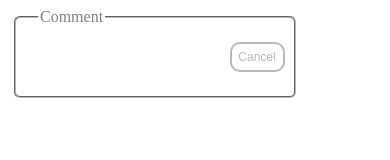
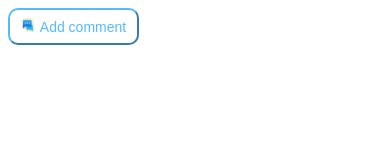
Before and after one commit to Abhilashayagyaseni/html-css, a plain HTML site: page index.html in a window 390 px wide. Drawn offline with Linux system fonts and the light colour scheme.

Commit message:
Add files via upload

```diff
--- a/index.html
+++ b/index.html
@@ -1,15 +1,12 @@
 <!DOCTYPE html>
-<html lang="en">
+<html>
     <head>
-        <meta charset="utf-8" name="viewport" content="width=device-width, initial-scale=1.0" >
+        <meta charset="utf-8">
         <link rel="stylesheet" href="style.css">
     </head>
-    <div class="parent">
-        <fieldset id="box">
-            <legend id="style">Comment</legend>
-            <textarea id="comment" name="Text"></textarea>
-            <button class="btn">Cancel </button>
-        </fieldset>
-    </div>
+    <body>
+        <button class="btn">
+            <img class="icon" src="chat.png" >Add comment
+        </button>
     </body>
 </html>
--- a/style.css
+++ b/style.css
@@ -1,101 +1,27 @@
-
-#box{
-    width: 80%;
-    height: 76px;
-    border-radius: 6px;
-    border-color: #b6b7b8;
-
-}
-
-#style {
-    margin-left: 10px;
-    color: rgb(129, 127, 127);
-}
-
-#comment{
-    width: 80%;
-    height: 65px;
-    border-width: 0;
-    outline: none;
-    resize: none;
-    overflow: hidden;
-    margin-bottom: 8px;
-
-}
-.parent{
-    width: 75%;
-    margin: 4px;
-}
-
 .btn {
-    border-color:  #b6b7b8;
+  border-color: #54BBFE;
   border-radius: 10px;
-    color: #b6b7b8;
+  color: #54BBFE;
   font-size: 14px;
-    border-style: solid;
   cursor: pointer;
   font-weight: 400;
   font-style: normal;
-    width: 5%;
+  width: 131px;
   height: 37px;
-    position: absolute;
-    margin-top: 10px;
-    margin-right: 3%;
-    margin-left: 5%;
+  position:absolute;
   border-width:2px;
   background-color: white;
   text-align: center;
+
 }
-
 .btn:focus,
 .btn:active{
   outline: 0;
 }
 
-@media(max-width:1200px){
-    #box{
-        height: 70px;
-    }
-
-    #comment{
-        height: 53px;
-    }
-
-    .btn {
-       margin-right: 3%;
-       font-size: 12px;
-       width: 55px;
-       height: 30px;
-
+.icon {
+  height:14px;
+  width: 14px;
+  padding-right:5px;
 
 }
-
-    .parent{
-          width: 85%;
-    }
-  }
-
-  @media(max-width:700px){
-      .btn{
-          margin-right: 5px;
-      }
-
-      #comment{
-        width: 70%;
-        height: 50px;
-
-    }
-
-  }
-
-  @media(max-width:380px){
-      .btn{
-          border-radius: 6px;
-          font-size: 10px;
-          width: 45px;
-          height: 25px;
-          margin-top: 15px;
-          margin-right: 3%;
-          margin-left: 5%;
-          border-width:1px;
-        }
```
Also changed, not shown: chat.png (added). Lines whose indentation alone changed are shown as unchanged.
